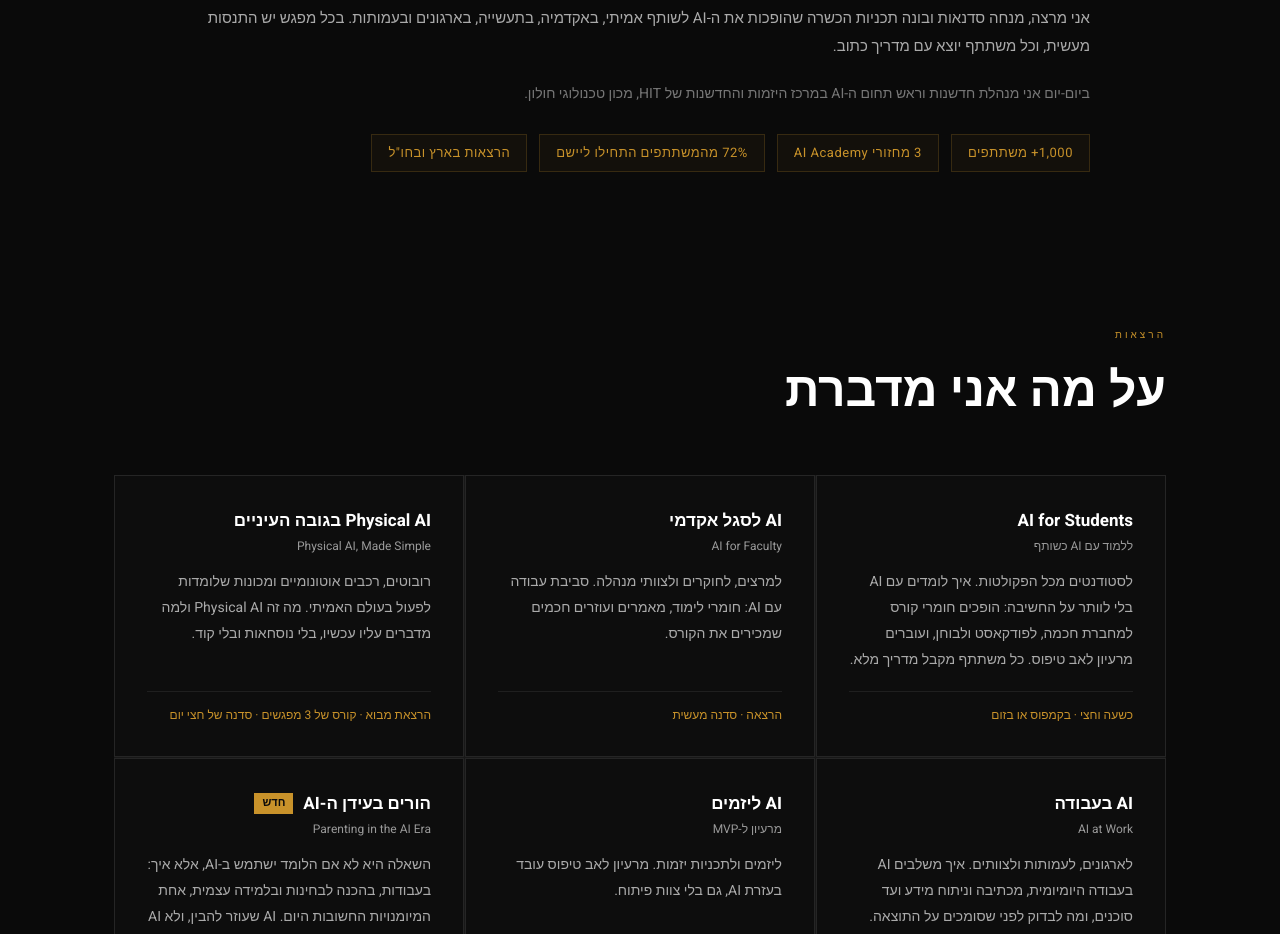
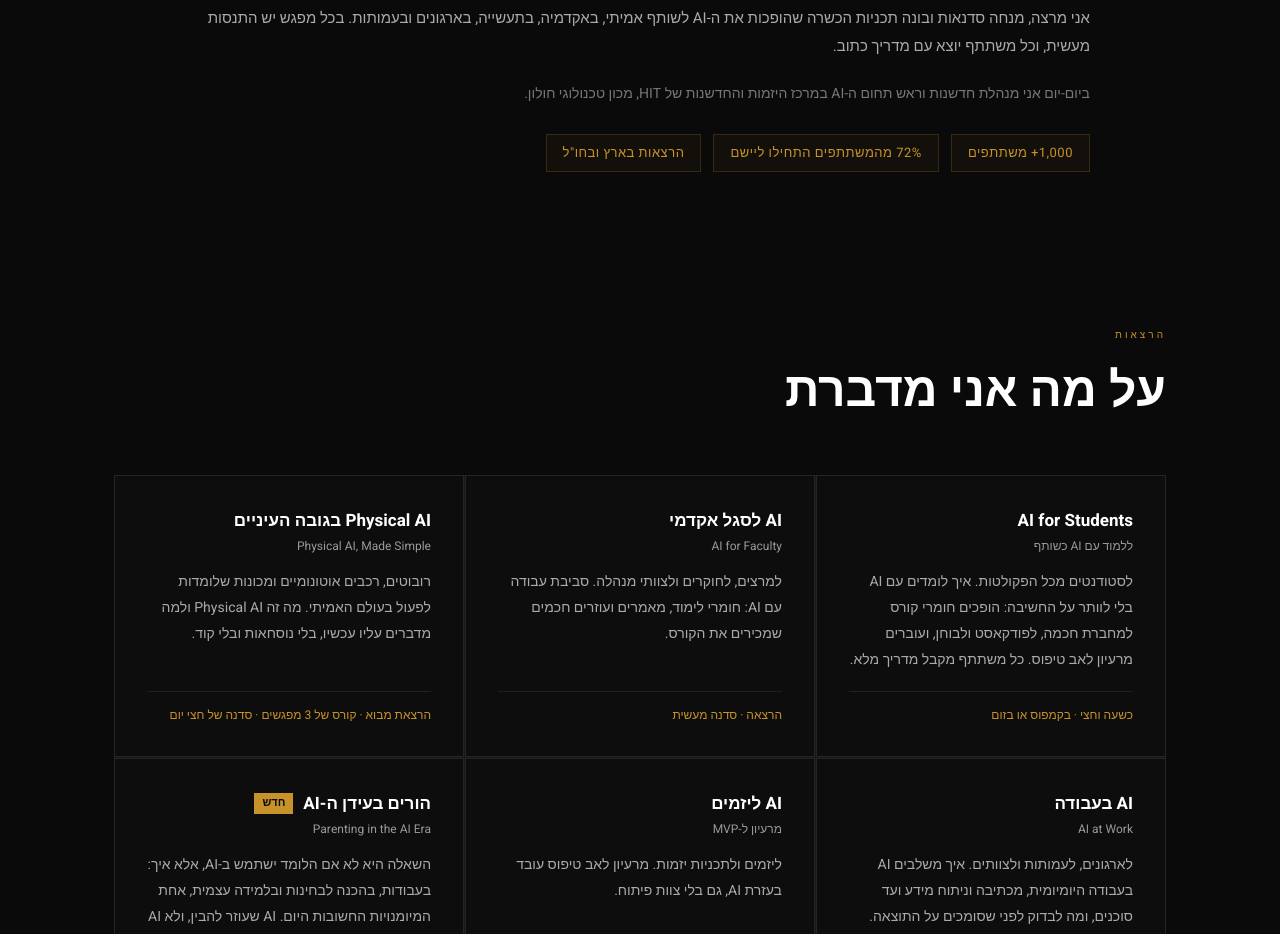
Before and after one commit to RikilAI/riki-website, a Next.js app: page / in a window 1280 px wide. Shown: the part 1000-1934 px from the top of the page. Built offline with nearby package versions, Linux system fonts and the light colour scheme.

Commit message:
Remove AI Academy cohorts tag

```diff
--- a/app/components/content.ts
+++ b/app/components/content.ts
@@ -31,7 +31,7 @@ export const content = {
       headingAccent: "לא כתחליף",
       p1: "אני מרצה, מנחה סדנאות ובונה תכניות הכשרה שהופכות את ה-AI לשותף אמיתי, באקדמיה, בתעשייה, בארגונים ובעמותות. בכל מפגש יש התנסות מעשית, וכל משתתף יוצא עם מדריך כתוב.",
       p2: "ביום-יום אני מנהלת חדשנות וראש תחום ה-AI במרכז היזמות והחדשנות של HIT, מכון טכנולוגי חולון.",
-      tags: ["1,000+ משתתפים", "3 מחזורי AI Academy", "72% מהמשתתפים התחילו ליישם", "הרצאות בארץ ובחו\"ל"],
+      tags: ["1,000+ משתתפים", "72% מהמשתתפים התחילו ליישם", "הרצאות בארץ ובחו\"ל"],
     },
 
     lectures: {
@@ -173,7 +173,7 @@ export const content = {
       headingAccent: "not a replacement",
       p1: "I give talks, run workshops and build training programs that turn AI into a real partner, in academia, industry, organizations and nonprofits. Every session is hands-on, and every participant leaves with a written guide.",
       p2: "By day I'm Innovation Manager and Head of AI at the Entrepreneurship and Innovation Center of HIT, Holon Institute of Technology.",
-      tags: ["1,000+ participants", "3 AI Academy cohorts", "72% of participants started applying AI", "Talks in Israel and abroad"],
+      tags: ["1,000+ participants", "72% of participants started applying AI", "Talks in Israel and abroad"],
     },
 
     lectures: {
```
